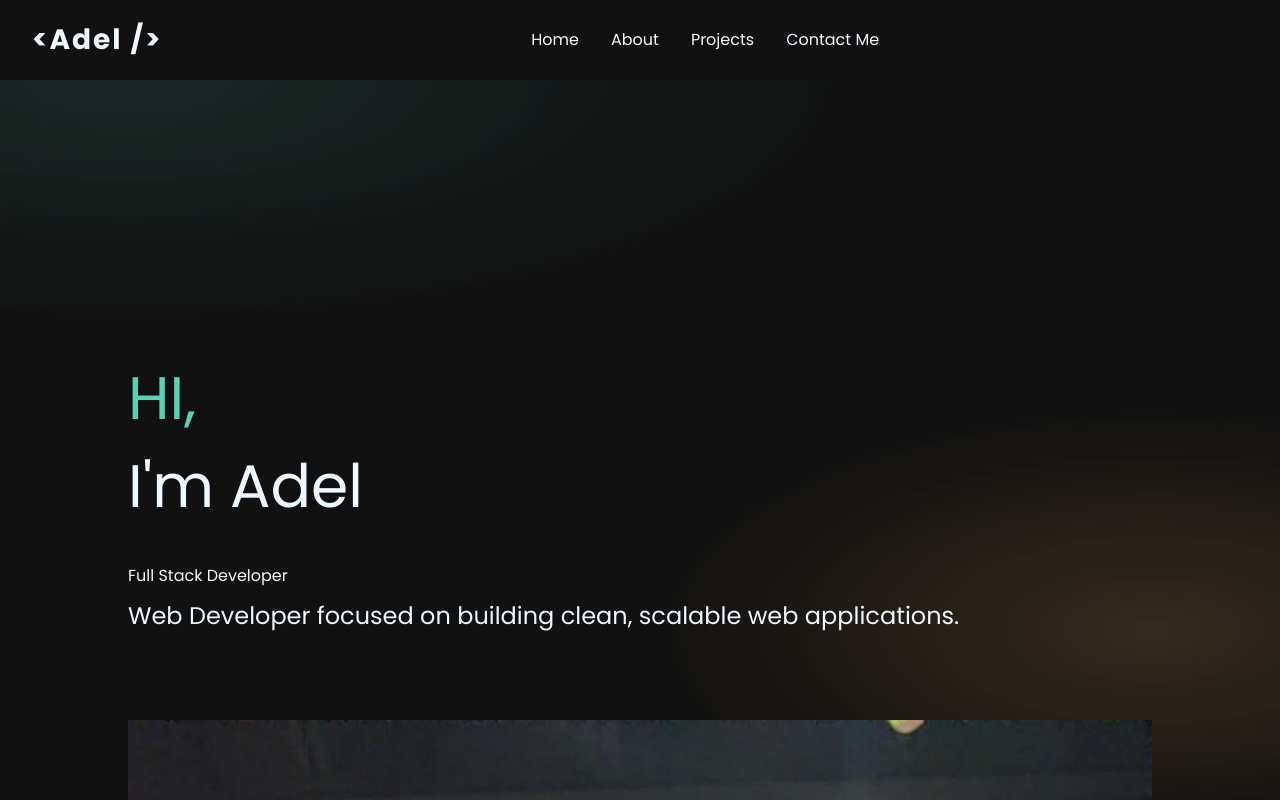
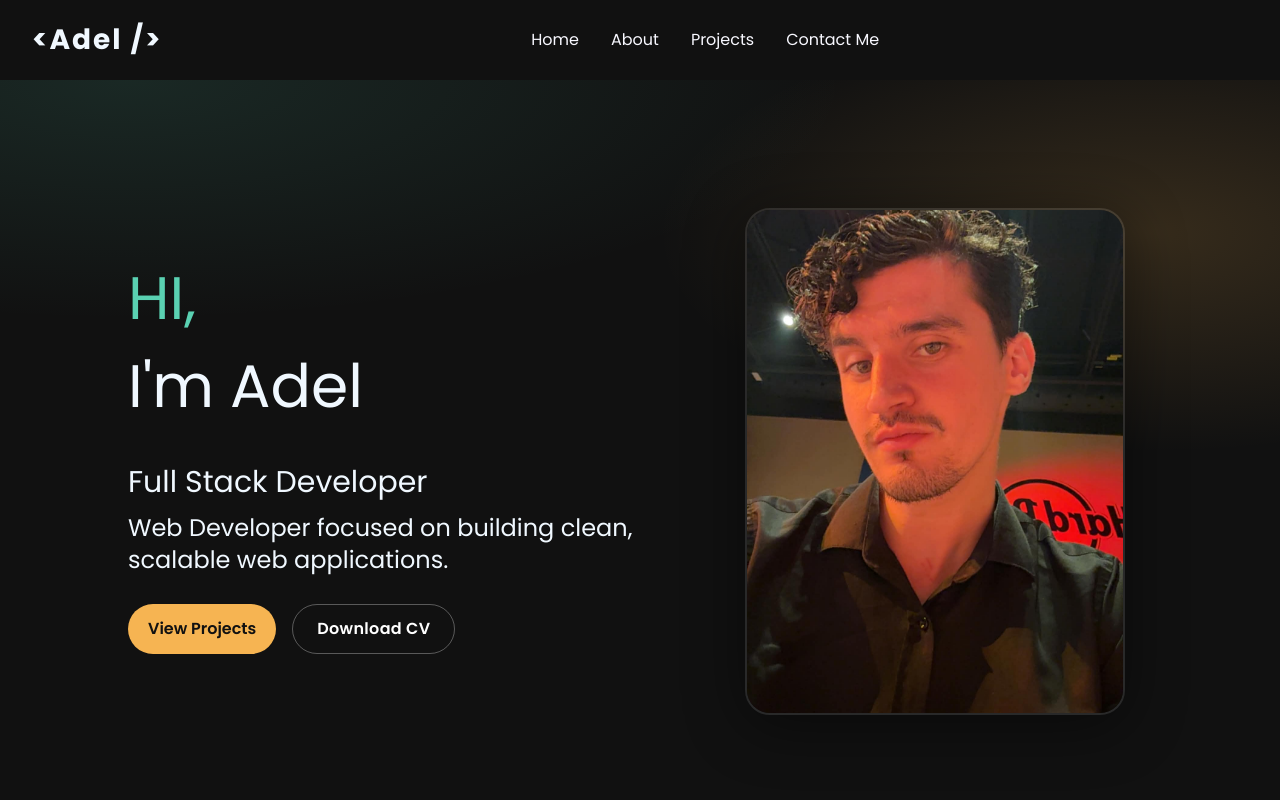
Before and after one commit to adelkandi/adelkandi-portfolio, a React (Vite) app in the folder adelkandi-portfolio/: page / in a window 1280 px wide. Shown: the top 800 px of the page. Built offline with nearby package versions, Linux system fonts and the light colour scheme; a web font is replaced by a local one.

Commit message:
feat: update Hero component layout and add CV download button

```diff
--- a/adelkandi-portfolio/src/pages/Hero.tsx
+++ b/adelkandi-portfolio/src/pages/Hero.tsx
@@ -5,7 +5,8 @@ export default function Hero(){
     return(
         <>
             <Navbar />
-            <section className="hero-section min-h-[calc(100vh-72px)] px-[8rem] py-[18rem] grid grid-cols-1 gap-15 items-center  bg-[radial-gradient(1200px_400px_at_10%_0%,rgba(90,209,178,0.12),transparent_60%),radial-gradient(900px_400px_at_90%_20%,rgba(246,180,82,0.16),transparent_55%)]">
+            {/* Hero Section */}
+            <section className="hero-section min-h-[calc(100vh-72px)]  px-[8rem] py-[8rem] grid grid-cols-1 lg:grid-cols-[1.1fr_0.9fr] gap-15 items-center  bg-[radial-gradient(1200px_400px_at_10%_0%,rgba(90,209,178,0.12),transparent_60%),radial-gradient(900px_400px_at_90%_20%,rgba(246,180,82,0.16),transparent_55%)]">
                 <div className="container max-w[620px]">
                     {/* Presentation */}
                     <div className="grid gap-2 mb-5">
@@ -14,13 +15,22 @@ export default function Hero(){
                         </div>
                     </div>
 
-                    <p className="mb-3">Full Stack Developer</p>
+                    <p className="text-3xl mb-3">Full Stack Developer</p>
                     <p className="text-2xl mb-7">Web Developer focused on building clean, scalable web applications.</p>
-                       {/* Buttons */}
+                    {/* Buttons */}
+                    <div className="flex gap-4">
+                        <button  className="px-5 py-3  rounded-full font-semibold text-[#111] bg-[#f6b452] transition hover:-translate-y-0.5 hover:shadow-[0_12px_24px_rgba(246,180,82,0.25)]">View Projects</button>
+                        <button className="px-5 rounded-full border border-white/30 text-white px-6 py-3 font-semibold tracking-[0.02em] transition hover:-translate-y-0.5 transition hover:bg-[#5ad1]">Download CV</button>
+                    </div>
+                    {/* Links */}
+                    <div className="">
+
+                    </div>
+
 
                 </div>
-                <div className="">
-                    <img src={Pfp} alt="Adel Kandi Picture" />
+                <div className="relative grid place-items-center lg:order-none -order-1">
+                    <img src={Pfp} alt="Adel Kandi Picture" className="relative z-10 w-[min(380px,80vw)] aspect-[3/4] object-cover border-2 border-white/10 rounded-[25px]  shadow-[0_10px_60px_rgba(0,0,0,0.45)]" />
                 </div>
 
             </section>
```
